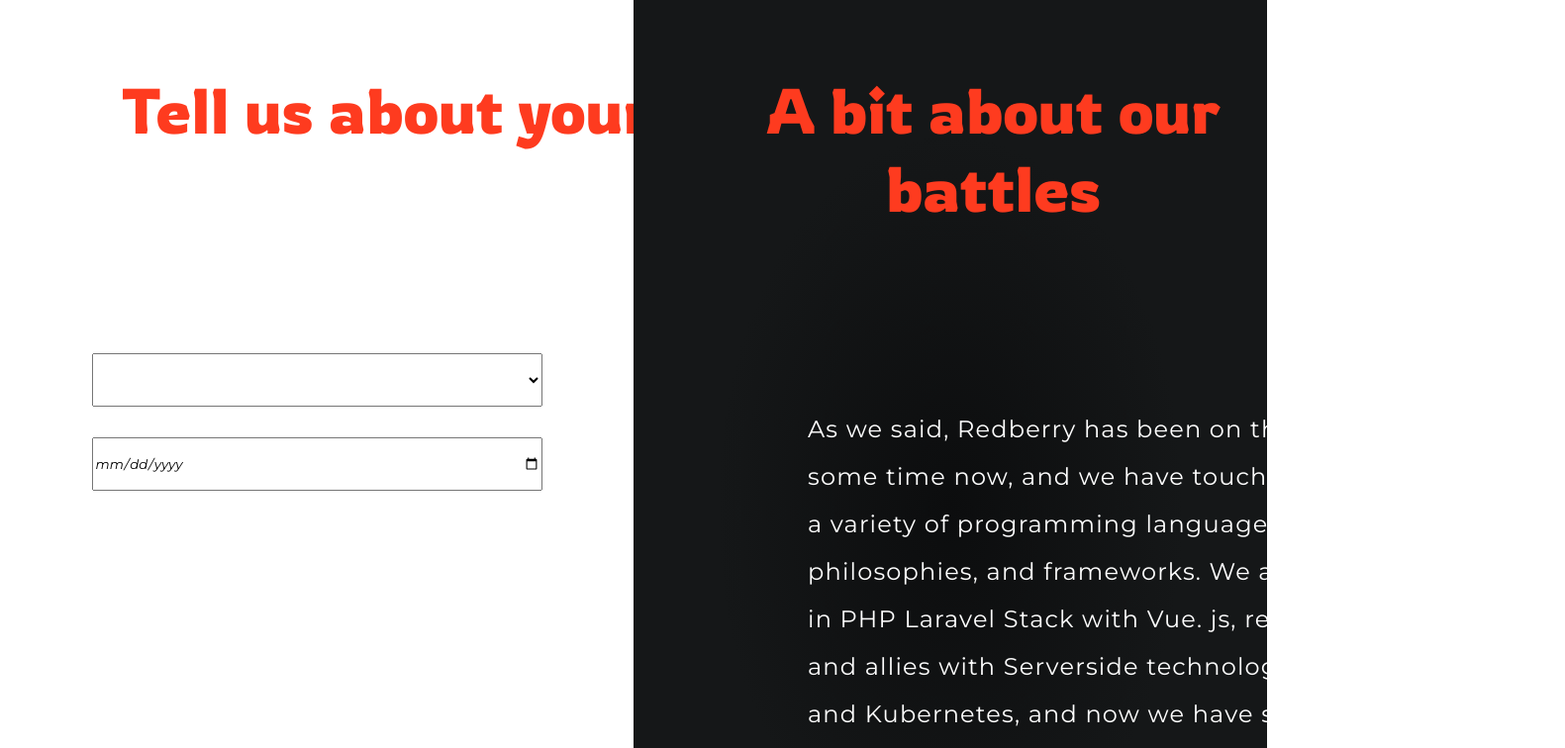
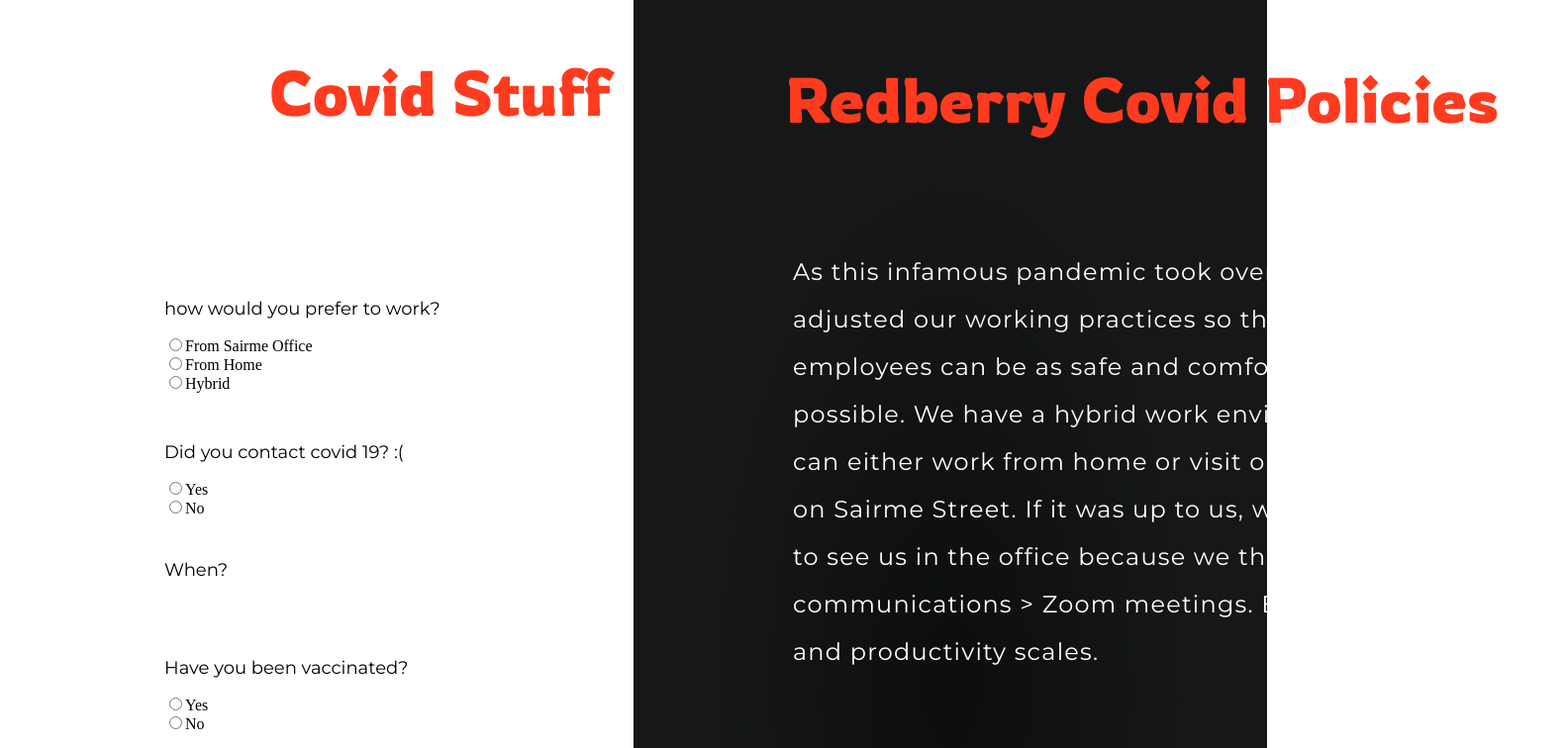
Before and after one commit to Demetrusa/RedBerry-Project, a React (Create React App) app in the folder my-app/: page / in a window 1280 px wide. Shown: the top 756 px of the page at 99% size, 1581 px wide, since content can reach past the window. Built offline with nearby package versions, Linux system fonts and the light colour scheme; no server answers.

Commit message:
add Covid components font & removed padding

```diff
--- a/my-app/src/App.js
+++ b/my-app/src/App.js
@@ -14,8 +14,8 @@
     <div className="App">
       {/* <Header /> */}
       {/* <Origin /> */}
-      <Skill />
-      {/* <Covid /> */}
+      {/* <Skill /> */}
+      <Covid />
       {/* <About /> */}
       {/* <SubmitPage /> */}
       {/* <ThankYou /> */}
--- a/my-app/src/components/common/covid/Covid.css
+++ b/my-app/src/components/common/covid/Covid.css
@@ -26,7 +26,11 @@
   font-size: 18px;
   line-height: 22px;
   margin-bottom: 16px;
+  font-family: Montserrat;
+  font-style: normal;
+  font-weight: normal;
 }
+
 .covidHeading {
   width: 788px;
   height: 175px;
@@ -36,7 +40,10 @@
   color: #fe3b1f;
   font-size: 64px;
   text-align: center;
-  padding: 61px 74px 65px 51px;
+
+  font-family: Rowdies;
+  font-style: normal;
+  font-weight: normal;
 }
 #home {
   padding-bottom: 17px;
@@ -54,6 +61,9 @@
   font-size: 24px;
   text-align: start;
   letter-spacing: 0.05em;
+  font-family: Montserrat;
+  font-style: normal;
+  font-weight: normal;
 }
 .rightCovidBoxHeading {
   width: 788px;
@@ -65,4 +75,7 @@
   font-size: 64px;
   line-height: 79.49px;
   text-align: start;
+  font-family: Rowdies;
+  font-style: normal;
+  font-weight: normal;
 }
```
